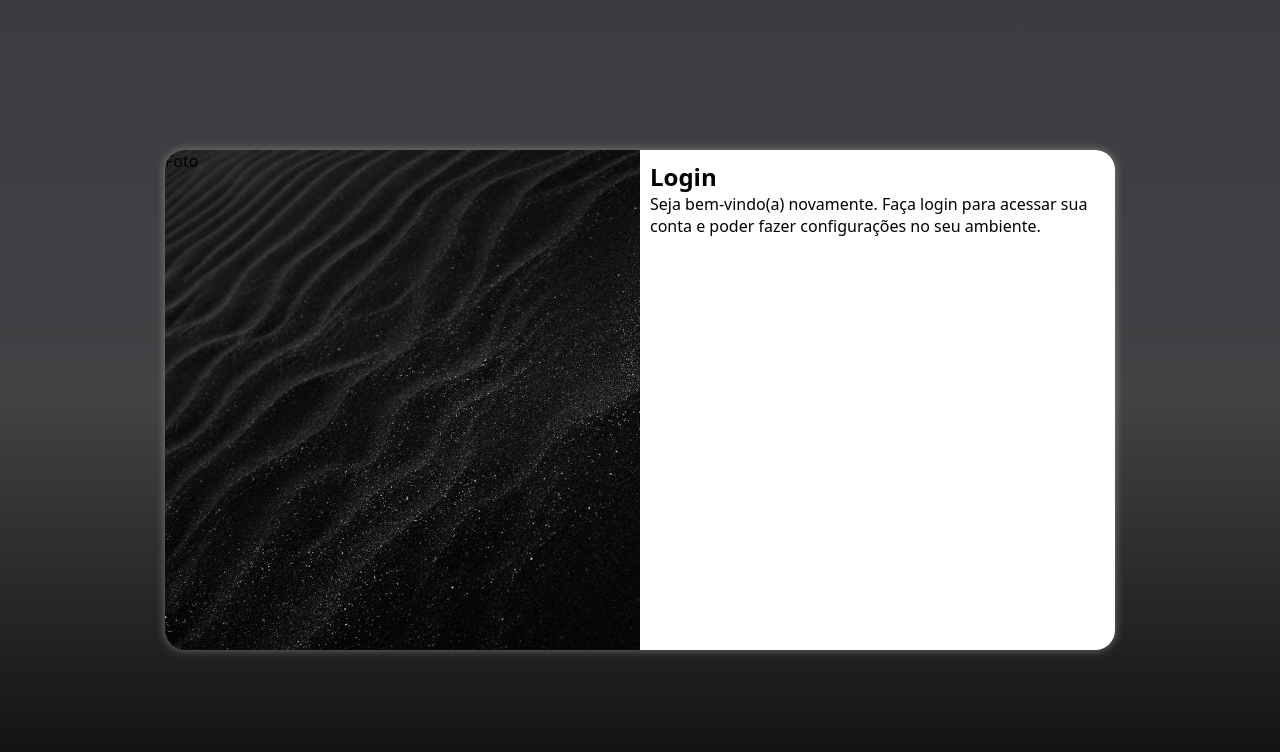
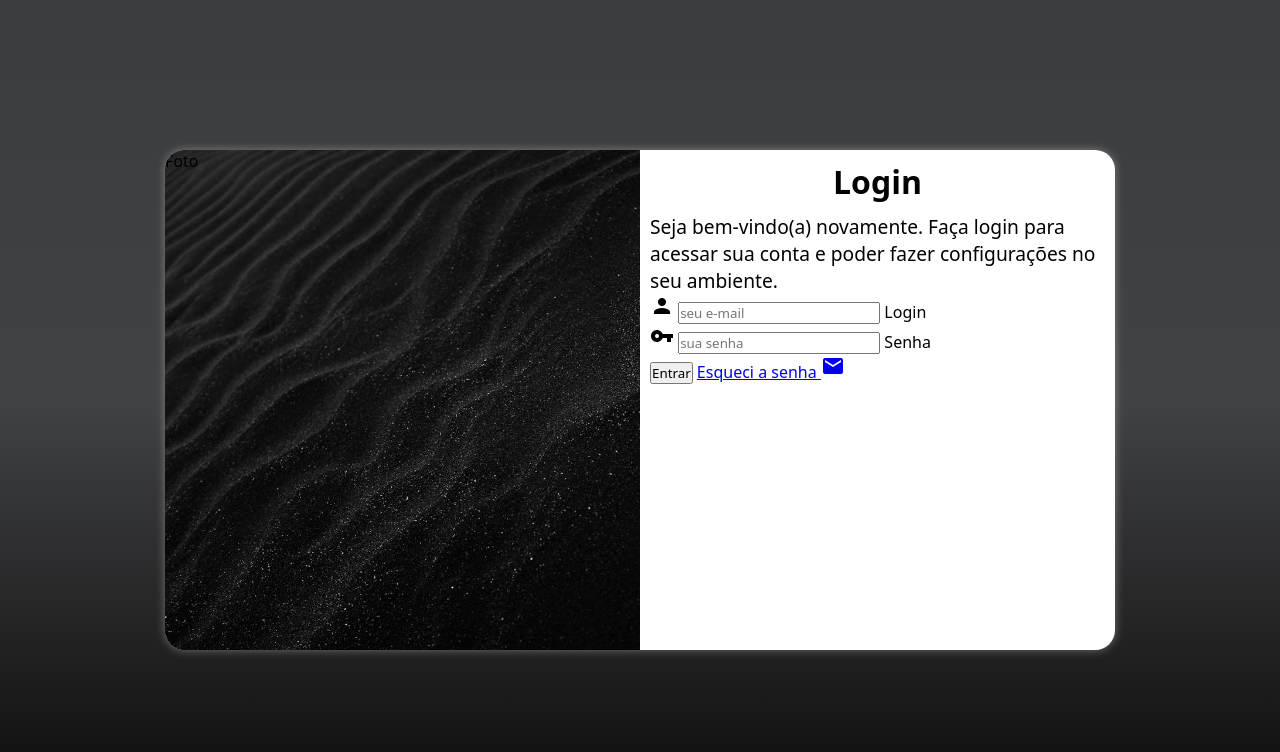
Before and after one commit to joaquimcm/projeto-login, a plain HTML site: page index.html in a window 1280 px wide. Drawn offline with Linux system fonts and the light colour scheme.

Commit message:
adicionei o form

```diff
--- a/estilos/media-query.css
+++ b/estilos/media-query.css
@@ -12,15 +12,25 @@
     }
 
     section#login > div#imagem {
-        float: left;
+        float: right;
         width: 30%;
         height: 100%;
     }
 
     section#login > div#formulario {
-        float: right;
+        float: left;
         width: 70%;
     }
+
+    div#formulario > h1 {
+        text-align: center;
+        margin-bottom: 10px;
+        font-size: 2em;
+     }
+
+     div#formulario > p {
+        font-size: 1.2em;
+     }
 }
 
 @media screen and (min-width: 992px) {
@@ -44,4 +54,13 @@
         float: right;
         width: 50%;
     }
+    div#formulario > h1 {
+        text-align: center;
+        margin-bottom: 10px;
+        font-size: 2em;
+     }
+
+     div#formulario > p {
+        font-size: 1.2em;
+     }
 }
--- a/estilos/style.css
+++ b/estilos/style.css
@@ -41,7 +41,7 @@
     border-radius: 20px;
     box-shadow: 0px 0px 10px rgba(206, 202, 202, 0.473);
 
-    transition: widht .3s, height .3s;
+    transition: width .3s, height .3s;
     transition-timing-function: ease;
  }
 
@@ -55,3 +55,12 @@
  section#login > div#formulario {
     padding: 10px;
  }
+
+ div#formulario > h1 {
+    text-align: center;
+    margin-bottom: 10px;
+ }
+
+ div#formulario > p {
+    font-size: 0.8em;
+ }
--- a/index.html
+++ b/index.html
@@ -4,6 +4,10 @@
     <meta charset="UTF-8">
     <meta name="viewport" content="width=device-width, initial-scale=1.0">
     <title>Login</title>
+    <link rel="stylesheet" href="https://fonts.googleapis.com/icon?family=Material+Icons"/>
+
+
+
     <link rel="stylesheet" href="estilos/style.css">
     <link rel="stylesheet" href="estilos/media-query.css">
 </head>
@@ -16,8 +20,25 @@
             <div id="formulario">
                 <h1>Login</h1>
                 <p>Seja bem-vindo(a) novamente. Faça login para acessar sua conta e poder fazer configurações no seu ambiente.</p>
-                <form action="login.php" method="post">
-
+                <form action="login.php" method="post" autocomplete="on">
+                    <div class="campo">
+                        <i class="material-icons">
+                            person
+                            </i>
+                        <input type="email" name="login" id="ilogin" placeholder="seu e-mail" autocomplete="email" required maxlength="30">
+                        <label for="ilogin">Login</label>
+                    </div>
+                    <div class="campo">
+                        <i class="material-icons">
+                            vpn_key
+                            </i>
+                        <input type="password" name="senha" id="isenha" placeholder="sua senha" autocomplete="current-password" required minlength="8" maxlength="20">
+                        <label for="isenha">Senha</label>
+                    </div>
+                    <input type="submit" value="Entrar">
+                    <a href="esqueci.html">
+                        Esqueci a senha <i class="material-icons">mail</i>
+                    </a>
 
                 </form>
             </div>
```
